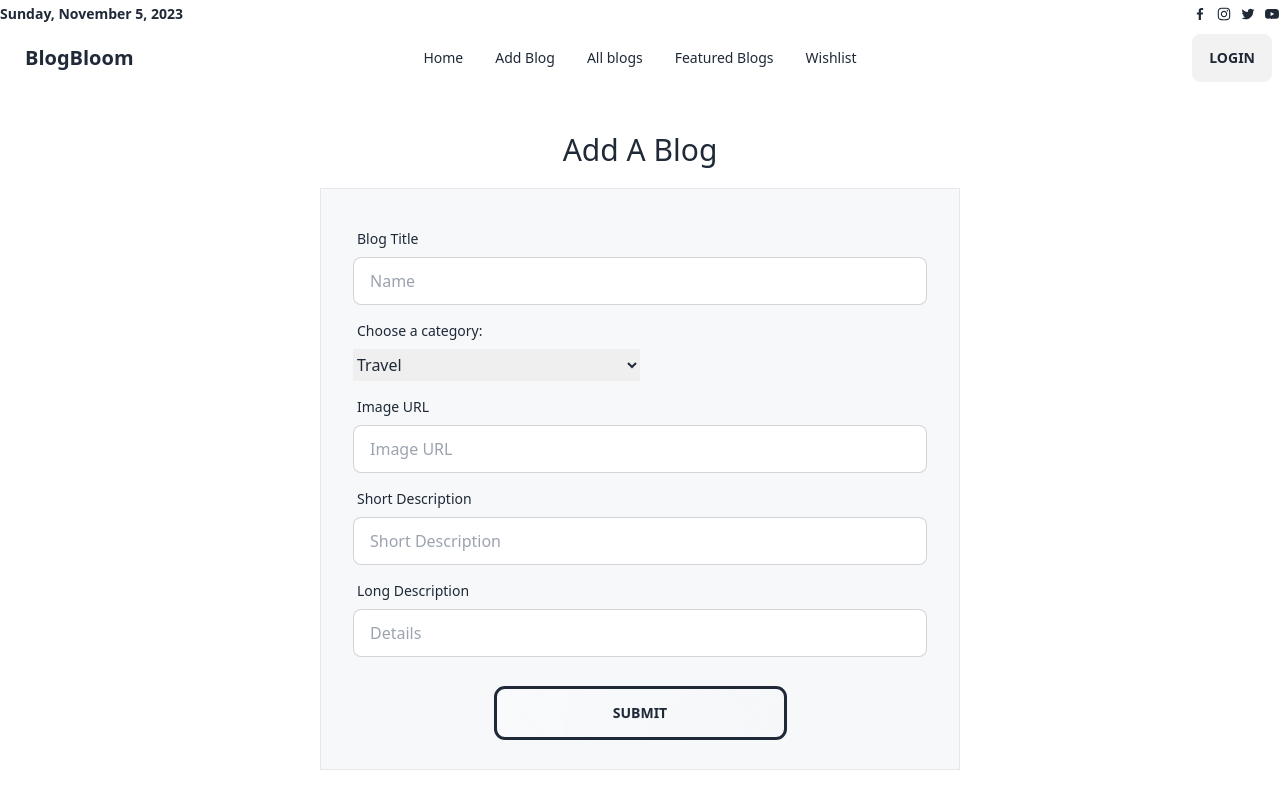
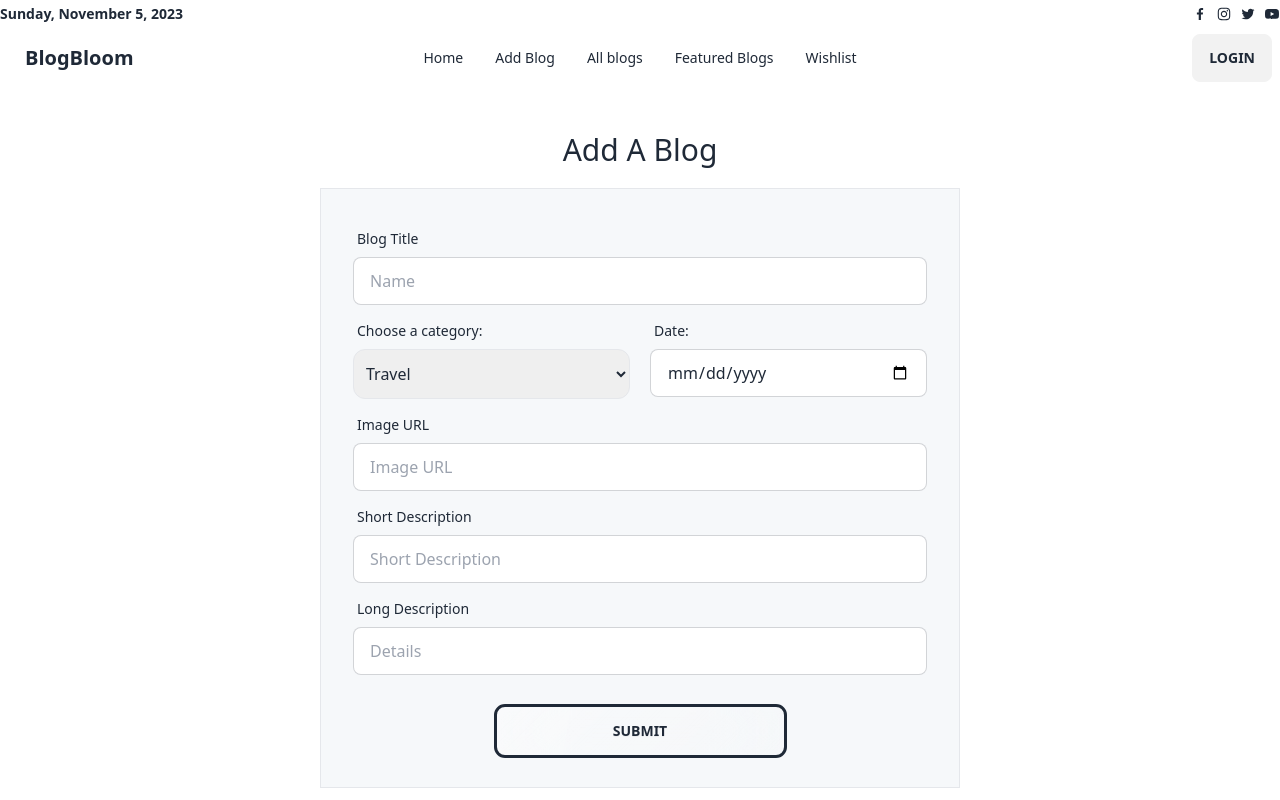
Before and after one commit to abir-exe/BlogBloom, a React (Vite) app: page /addblog in a window 1280 px wide. Shown: the top 800 px of the page. Built offline with nearby package versions, Linux system fonts and the light colour scheme; no server answers.

Commit message:
added comment form functionality

```diff
--- a/src/pages/AddBlog/AddBlog.jsx
+++ b/src/pages/AddBlog/AddBlog.jsx
@@ -9,6 +9,7 @@ const AddBlog = () => {
         const image = form.image.value;
         const short_description = form.description.value;
         const details = form.details.value;
+        const date = form.date.value;
 
 
         const blogData = {
@@ -16,7 +17,8 @@ const AddBlog = () => {
           category,
           image,
           short_description,
-          details
+          details,
+          date
         };
         console.log(blogData);
 
@@ -54,18 +56,34 @@ const AddBlog = () => {
                 required
               />
             </div>
+            <div className="flex justify-between gap-5">
             <div className="form-control w-1/2 ">
               {/* categories */}
               <label className="label">
               <label className="label-text">Choose a category:</label>
               </label>
-              <select name="category" className="py-1">
+              <select name="category" className="py-3 rounded-xl px-2 border">
                 <option value="travel">Travel</option>
                 <option value="research">Research</option>
                 <option value="technology">Technology</option>
                 <option value="science">Science</option>
                 <option value="book">Books</option>
               </select>
+            </div>
+            <div className="form-control w-1/2 ">
+              {/* date */}
+              <label className="label">
+              <label className="label-text">Date:</label>
+              </label>
+              <input
+                type="date"
+                name="date"
+                placeholder="Date"
+                className="input input-bordered"
+                required
+              />
+
+            </div>
             </div>
             <div className="form-control">
               <label className="label">
--- a/src/pages/Details/Details.jsx
+++ b/src/pages/Details/Details.jsx
@@ -1,9 +1,28 @@
 import { useLoaderData } from "react-router-dom";
 
 const Details = () => {
+  const handleComment = async (e) => {
+    e.preventDefault();
+
+    const form = e.target;
+    const name = form.name.value;
+    const email = form.email.value;
+    const image = form.image.value;
+    const comment = form.comment.value;
+
+    const commentData = {
+      blog: _id,
+      name,
+      email,
+      image,
+      comment,
+    };
+    console.log(commentData);
+  };
+
   const blogDetails = useLoaderData();
   //   console.log(details);
-  const { title, category, details, short_description } = blogDetails;
+  const { _id, title, category, details, short_description } = blogDetails;
 
   return (
     <div>
@@ -28,7 +47,7 @@ const Details = () => {
       </div>
       {/* <!-- input Fields  --> */}
       <h2 className="text-4xl font-bold text-center my-10">Comment Here</h2>
-      <form className="ml-5 border px-20 py-10">
+      <form onSubmit={handleComment} className="ml-5 border px-20 py-10">
         {/* <!-- field1  --> */}
         <div className="flex justify-between gap-5">
           <div className="form-control w-full max-w-xl">
@@ -39,7 +58,7 @@ const Details = () => {
               <span className="label-text-alt"></span>
             </label>
             <input
-            name="Name"
+              name="name"
               type="text"
               placeholder="Your Name"
               className="input input-bordered w-full max-w-xl"
@@ -59,7 +78,7 @@ const Details = () => {
               <span className="label-text-alt"></span>
             </label>
             <input
-            name="Email"
+              name="email"
               type="email"
               placeholder="Your Email"
               className="input input-bordered w-full max-w-xl"
@@ -75,13 +94,14 @@ const Details = () => {
         <div className="form-control w-full max-w-xl">
           <label className="label">
             <span className="label-text">
-              Photo URL <span className="text-red-600 text-xl font-bold">*</span>
+              Photo URL{" "}
+              <span className="text-red-600 text-xl font-bold">*</span>
             </span>
             <span className="label-text-alt"></span>
           </label>
           <input
-            name="photo"
-            placeholder="Photo URL"
+            name="image"
+            placeholder="Image URL"
             className="input input-bordered w-full max-w-xl "
             required
           />
--- a/src/routes/Routes.jsx
+++ b/src/routes/Routes.jsx
@@ -54,7 +54,7 @@ const router = createBrowserRouter([
         },
         {
           path: '/updateblog',
-          element: <UpdateBlog></UpdateBlog>,
+          element: <PrivateRoute><UpdateBlog></UpdateBlog></PrivateRoute>,
         }
 
       ]
```
Lines whose indentation alone changed are shown as unchanged.
